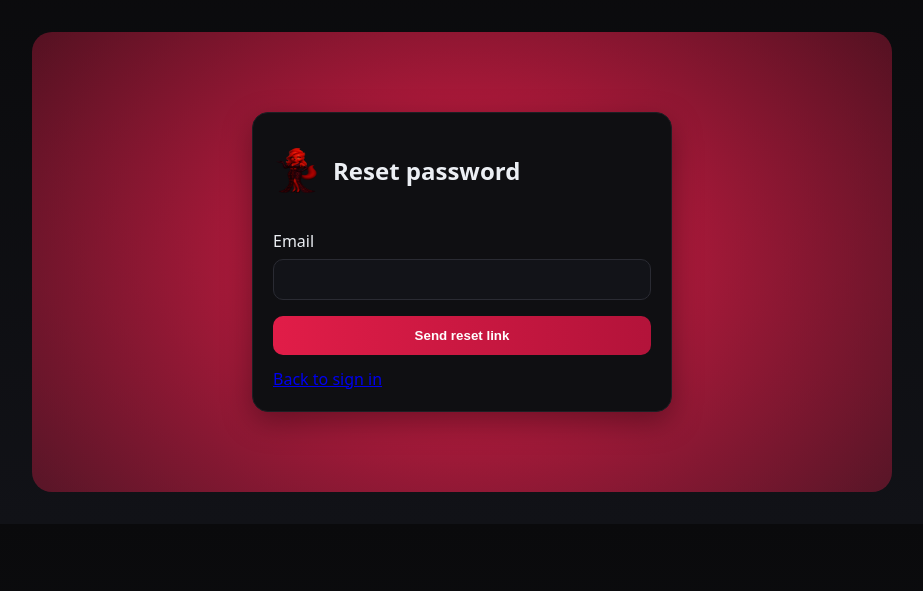
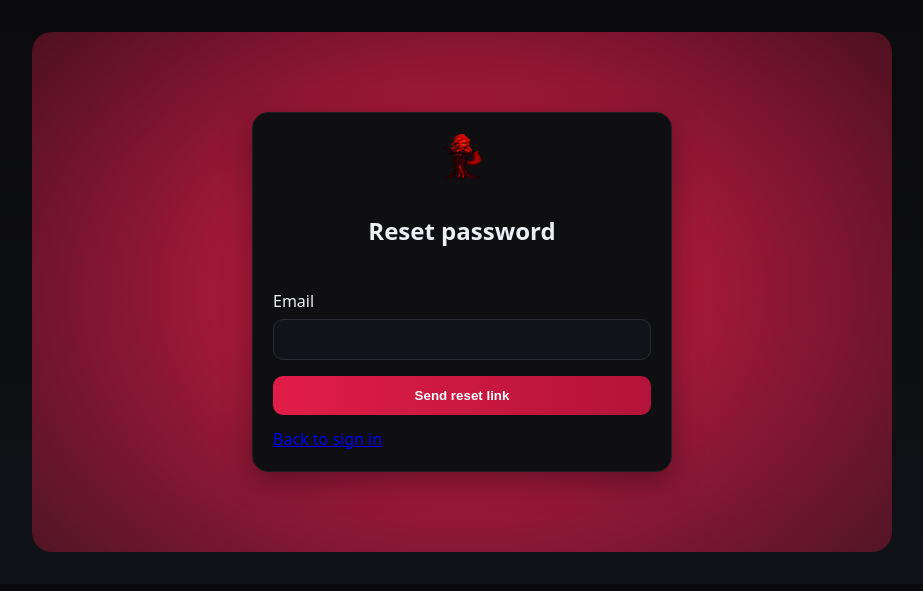
Before and after one commit to TheGamerJay/Mini-Assistant, a Flask app: page /reset in a window 1280 px wide. Shown: the part 65-656 px from the top of the page, without its empty margins (178-1101 px from the left). Run offline with Flask 3, Linux system fonts and the light colour scheme.

Commit message:
Stack logo above titles on auth cards
Changed auth-header from horizontal to vertical layout - logo now appears centered above the sign in title.

🤖 Generated with [Claude Code](https://claude.ai/code)

Co-Authored-By: Claude <noreply@anthropic.com>

```diff
--- a/static/css/main.css
+++ b/static/css/main.css
@@ -16,7 +16,7 @@ body.mcw .container:has(.card.auth){background:radial-gradient(800px 600px at 50
 .linklike{background:none;border:none;color:var(--ink);cursor:pointer}
 .card{background:#0f0f12;border:1px solid #1d1e23;border-radius:16px;padding:20px;box-shadow:0 10px 30px rgba(0,0,0,.35)}
 .card.auth{max-width:420px;margin:40px auto}
-.auth-header{display:flex;align-items:center;gap:12px;margin-bottom:20px}
+.auth-header{display:flex;flex-direction:column;align-items:center;gap:12px;margin-bottom:20px}
 .auth-logo{width:48px;height:48px;border-radius:10px}
 label{display:block;margin:14px 0 6px}
 input[type="email"],input[type="password"],input[type="text"]{width:100%;padding:12px 14px;border:1px solid #2a2b33;border-radius:10px;background:#121318;color:var(--ink)}
```
